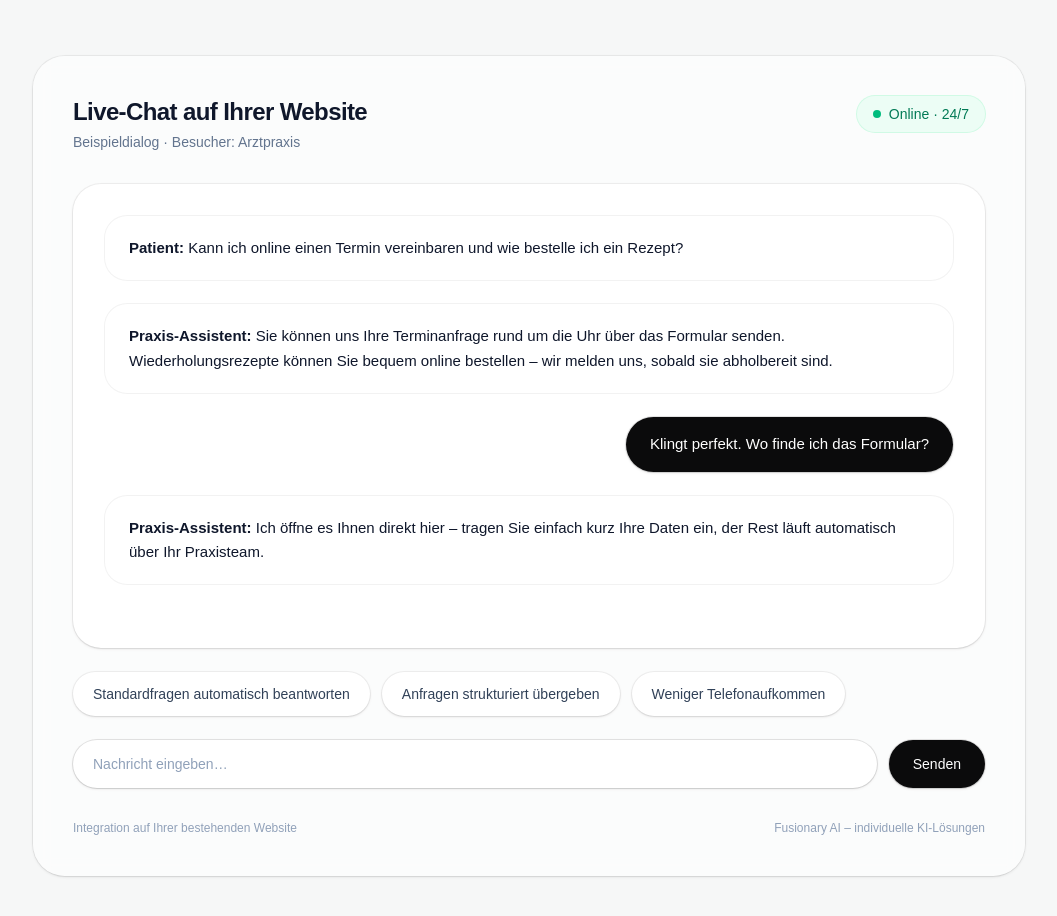
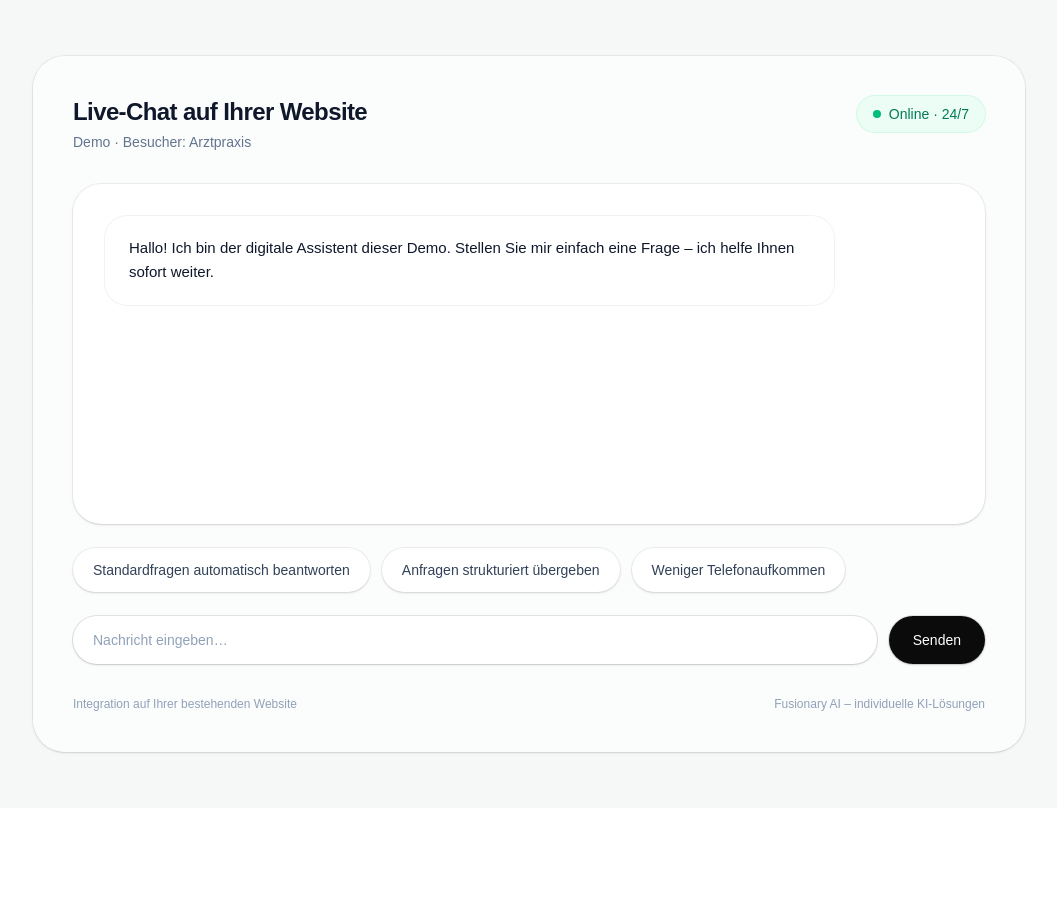
Before and after one commit to FusionaryAI/kundenbot-template, a Next.js app: page /demo/hausarzt-painten in a window 1280 px wide. Shown: the top 916 px of the page, without its empty margins (111-1168 px from the left). After the commit the page ends 808 px from the top, so only its background shows below. Built offline with nearby package versions, Linux system fonts and the light colour scheme.

Commit message:
Demo UI: assistant welcome message on initial load

```diff
--- a/app/demo/[slug]/page.tsx
+++ b/app/demo/[slug]/page.tsx
@@ -6,7 +6,7 @@ import ReactMarkdown from "react-markdown";
 
 type Message = { role: "user" | "assistant"; text: string };
 
-// Optional: Slug → Anzeigename (rein visuell)
+// rein visuell (optional)
 const TENANT_LABELS: Record<string, string> = {
   "hausarzt-painten": "Arztpraxis",
   "muster-demo": "Beispielkunde",
@@ -17,7 +17,6 @@ function getTenantLabel(slug?: string) {
   return TENANT_LABELS[slug] ?? "Kunde";
 }
 
-// Wrapper, damit TS nicht meckert
 const Markdown = ReactMarkdown as any;
 
 export default function DemoPage() {
@@ -32,8 +31,20 @@ export default function DemoPage() {
 
   const scrollRef = useRef<HTMLDivElement | null>(null);
 
+  // Begrüßungsnachricht (nur UI, kein API)
+  const welcomeText =
+    "Hallo! Ich bin der digitale Assistent dieser Demo. Stellen Sie mir einfach eine Frage – ich helfe Ihnen sofort weiter.";
+
+  // einmalige Initial-Nachricht
   useEffect(() => {
-    // immer nach unten scrollen bei neuen Messages
+    if (messages.length === 0) {
+      setMessages([{ role: "assistant", text: welcomeText }]);
+    }
+    // eslint-disable-next-line react-hooks/exhaustive-deps
+  }, []);
+
+  // Autoscroll
+  useEffect(() => {
     const el = scrollRef.current;
     if (!el) return;
     el.scrollTop = el.scrollHeight;
@@ -98,77 +109,31 @@ export default function DemoPage() {
   return (
     <main className="min-h-screen bg-[#f6f7f7] text-slate-900">
       <div className="mx-auto max-w-5xl px-4 py-10 sm:py-14">
-        {/* Card */}
         <section className="rounded-[32px] bg-white/60 p-6 shadow-sm ring-1 ring-black/5 backdrop-blur sm:p-10">
           {/* Header */}
           <header className="flex flex-col gap-4 sm:flex-row sm:items-start sm:justify-between">
             <div>
-              <h1 className="text-[22px] font-semibold tracking-tight text-slate-900 sm:text-2xl">
+              <h1 className="text-[22px] font-semibold tracking-tight sm:text-2xl">
                 Live-Chat auf Ihrer Website
               </h1>
               <p className="mt-1 text-sm text-slate-500">
-                Beispieldialog · Besucher: {tenantLabel}
+                Demo · Besucher: {tenantLabel}
               </p>
             </div>
 
-            <div className="inline-flex items-center gap-2 self-start rounded-full bg-emerald-50 px-4 py-2 text-sm font-medium text-emerald-700 ring-1 ring-emerald-100">
+            <div className="inline-flex items-center gap-2 rounded-full bg-emerald-50 px-4 py-2 text-sm font-medium text-emerald-700 ring-1 ring-emerald-100">
               <span className="inline-block h-2 w-2 rounded-full bg-emerald-500" />
               Online · 24/7
             </div>
           </header>
 
-          {/* Chat Area */}
+          {/* Chat */}
           <div className="mt-8 space-y-6">
-            {/* Chat bubbles container */}
             <div
               ref={scrollRef}
               className="space-y-6 rounded-[28px] bg-white p-6 shadow-sm ring-1 ring-black/5 sm:p-8"
               style={{ minHeight: 340 }}
             >
-              {/* Demo-Intro (wenn noch keine Nachrichten) */}
-              {messages.length === 0 && (
-                <>
-                  <div className="rounded-[22px] bg-white px-6 py-5 ring-1 ring-black/5">
-                    <p className="text-[15px] leading-relaxed text-slate-900">
-                      <span className="font-semibold">Patient:</span>{" "}
-                      Kann ich online einen Termin vereinbaren und wie bestelle ich ein Rezept?
-                    </p>
-                  </div>
-
-                  <div className="rounded-[22px] bg-white px-6 py-5 ring-1 ring-black/5">
-                    <p className="text-[15px] leading-relaxed text-slate-900">
-                      <span className="font-semibold">Praxis-Assistent:</span>{" "}
-                      Sie können uns Ihre Terminanfrage rund um die Uhr über das Formular senden.
-                      Wiederholungsrezepte können Sie bequem online bestellen – wir melden uns, sobald
-                      sie abholbereit sind.
-                    </p>
-                  </div>
-
-                  <div className="flex justify-end">
-                    <button
-                      type="button"
-                      onClick={() => send("Klingt perfekt. Wo finde ich das Formular?")}
-                      className="max-w-[86%] rounded-full bg-[#0b0b0c] px-6 py-4 text-[15px] font-medium text-white shadow-sm ring-1 ring-black/10 transition hover:opacity-95"
-                    >
-                      Klingt perfekt. Wo finde ich das Formular?
-                    </button>
-                  </div>
-
-                  <div className="rounded-[22px] bg-white px-6 py-5 ring-1 ring-black/5">
-                    <p className="text-[15px] leading-relaxed text-slate-900">
-                      <span className="font-semibold">Praxis-Assistent:</span>{" "}
-                      Ich öffne es Ihnen direkt hier – tragen Sie einfach kurz Ihre Daten ein, der
-                      Rest läuft automatisch über Ihr Praxisteam.
-                    </p>
-                  </div>
-
-                  <div className="pt-2" />
-                </>
-              )}
-
-              {/* Real chat messages */}
-              {messages.length > 0 && (
-                <>
               {messages.map((m, i) => {
                 const isUser = m.role === "user";
                 return (
@@ -184,7 +149,6 @@ export default function DemoPage() {
                       {isUser ? (
                         <span className="whitespace-pre-wrap">{m.text}</span>
                       ) : (
-                            <div className="whitespace-pre-wrap">
                         <Markdown
                           components={{
                             ul: ({ children }: any) => (
@@ -203,22 +167,18 @@ export default function DemoPage() {
                         >
                           {m.text}
                         </Markdown>
-                            </div>
                       )}
                     </div>
                   </div>
                 );
               })}
 
-                  {/* sending indicator */}
               {isSending && (
                 <div className="flex justify-start">
                   <div className="rounded-[22px] bg-white px-6 py-5 text-[15px] text-slate-600 ring-1 ring-black/5">
                     Antwort wird erstellt…
                   </div>
                 </div>
-                  )}
-                </>
               )}
             </div>
 
@@ -237,9 +197,8 @@ export default function DemoPage() {
             </div>
 
             {/* Input */}
-            <div className="flex flex-col gap-3 sm:flex-row sm:items-center sm:justify-between">
             <form
-                className="flex w-full items-center gap-3"
+              className="flex items-center gap-3"
               onSubmit={(e) => {
                 e.preventDefault();
                 send();
@@ -250,21 +209,20 @@ export default function DemoPage() {
                 onChange={(e) => setInput(e.target.value)}
                 onKeyDown={handleKeyDown}
                 placeholder="Nachricht eingeben…"
-                  className="h-12 w-full rounded-full bg-white px-5 text-sm text-slate-900 shadow-sm ring-1 ring-black/10 placeholder:text-slate-400 focus:outline-none focus:ring-2 focus:ring-emerald-200"
+                className="h-12 w-full rounded-full bg-white px-5 text-sm shadow-sm ring-1 ring-black/10 placeholder:text-slate-400 focus:outline-none focus:ring-2 focus:ring-emerald-200"
               />
 
               <button
                 type="submit"
                 disabled={isSending}
-                  className="h-12 shrink-0 rounded-full bg-[#0b0b0c] px-6 text-sm font-medium text-white shadow-sm ring-1 ring-black/10 transition hover:opacity-95 disabled:cursor-not-allowed disabled:opacity-60"
+                className="h-12 rounded-full bg-[#0b0b0c] px-6 text-sm font-medium text-white shadow-sm ring-1 ring-black/10 transition hover:opacity-95 disabled:opacity-60"
               >
                 {isSending ? "Senden…" : "Senden"}
               </button>
             </form>
-            </div>
 
             {/* Footer */}
-            <div className="flex flex-col gap-2 pt-2 text-xs text-slate-400 sm:flex-row sm:items-center sm:justify-between">
+            <div className="flex flex-col gap-2 pt-2 text-xs text-slate-400 sm:flex-row sm:justify-between">
               <span>Integration auf Ihrer bestehenden Website</span>
               <span>Fusionary AI – individuelle KI-Lösungen</span>
             </div>
```
Lines whose indentation alone changed are shown as unchanged.
